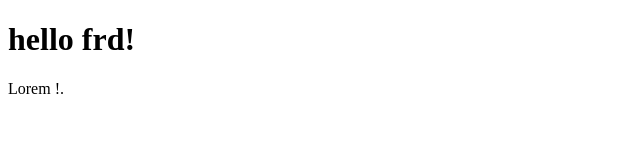
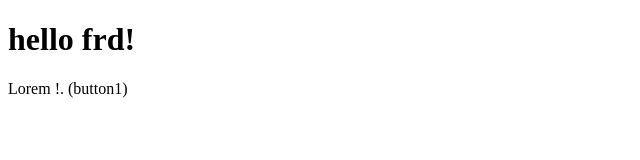
Before and after one commit to Smit0410/Demo, a plain HTML site: page index.html in a window 1280 px wide. Shown: the full height of the page, 0-640 px from the left. Drawn offline with Linux system fonts and the light colour scheme.

```diff
--- a/index.html
+++ b/index.html
@@ -7,6 +7,6 @@
 </head>
 <body>
     <h1>hello frd!</h1>
-    <p>Lorem !.</p>
+    <p>Lorem !. (button1)</p>
 </body>
 </html>
```
